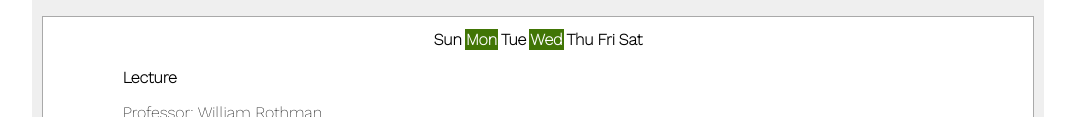
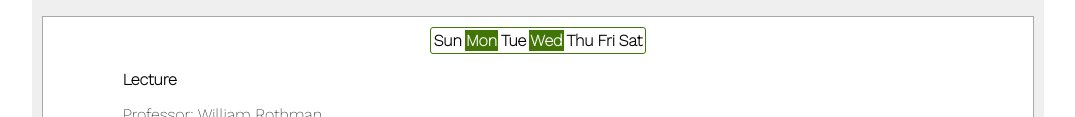
Before and after one commit to the-mikedavis/canelink-redesign, a website: page class.html in a window 1280 px wide. Shown: the part 565-682 px from the top of the page, without its empty margins (102-1177 px from the left). Drawn offline with nearby package versions, Linux system fonts and the light colour scheme.

Commit message:
Add a small border to the dates table
Looks cool :sunglasses:

```diff
--- a/css/master.css
+++ b/css/master.css
@@ -181,6 +181,11 @@ input[type="text"] {
     height: 20px;
 }
 
+article.stuff table {
+    border: 1px solid #417505;
+    border-radius: 3px;
+}
+
 
 /* tablet */
 
```
